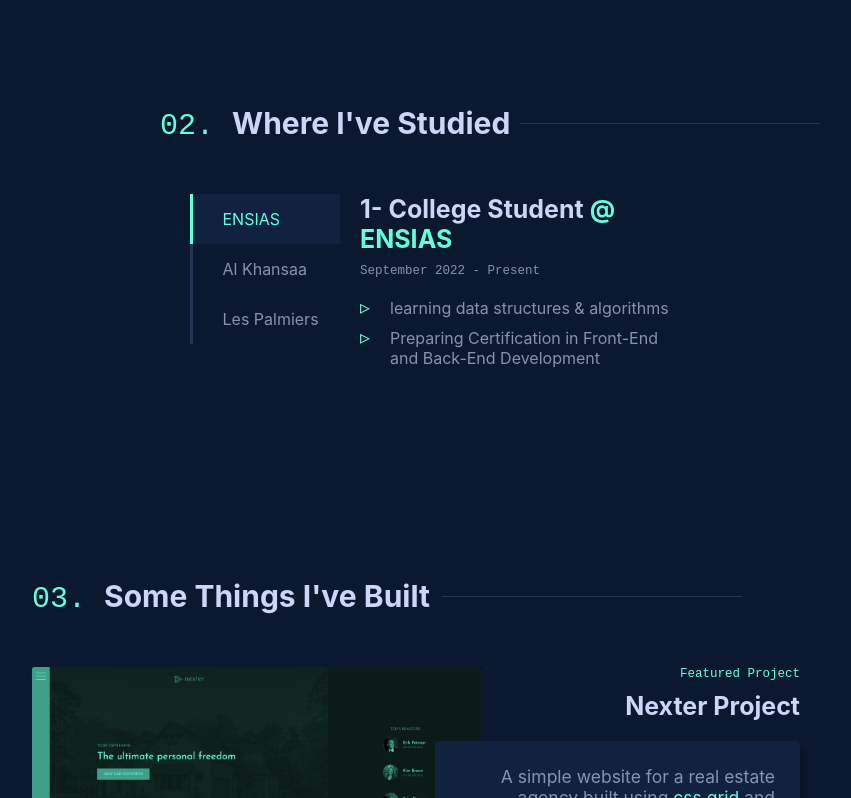
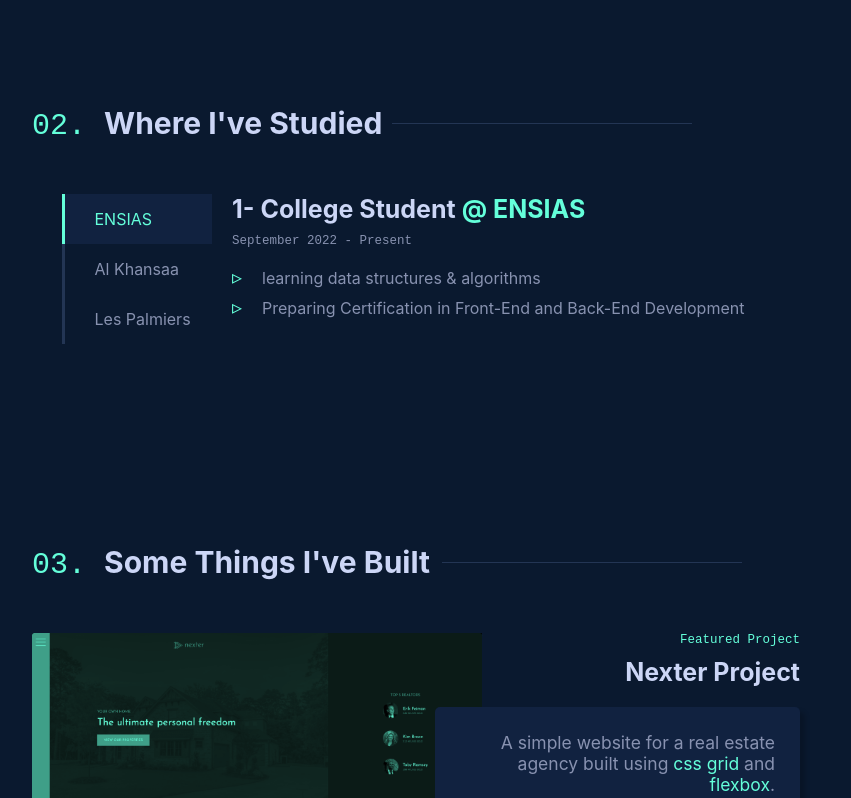
Before and after one commit to laze03/portfolio, a React (Create React App) app: page / in a window 1280 px wide. Shown: the part 1619-2417 px from the top of the page, without its empty margins (224-1075 px from the left). Built offline with nearby package versions, Linux system fonts and the light colour scheme; a web font is replaced by a local one.

Commit message:
still in media queries

```diff
--- a/src/css/main.css
+++ b/src/css/main.css
@@ -463,7 +463,7 @@
   }
 }
 .experience {
-  width: 40vw;
+  width: 45vw;
   margin: 20rem auto;
   max-width: 100vw;
 }
@@ -543,6 +543,11 @@
   padding-bottom: 1rem;
 }
 
+@media screen and (max-width: 1500px) {
+  .experience {
+    width: 60vw;
+  }
+}
 @media screen and (max-width: 800px) {
   .experience {
     width: 80vw;
--- a/src/scss/components/_experience.scss
+++ b/src/scss/components/_experience.scss
@@ -1,5 +1,5 @@
 .experience {
-  width: 40vw;
+  width: 45vw;
   margin: 20rem auto;
   max-width: 100vw;
 
@@ -76,6 +76,12 @@
   }
 }
 
+@media screen and (max-width: 1500px) {
+  .experience {
+    width: 60vw;
+  }
+}
+
 @media screen and (max-width: 800px) {
   .experience {
     width: 80vw;
```
Also changed, not shown: 7 other files (tests, documents, lock files or other folders).
